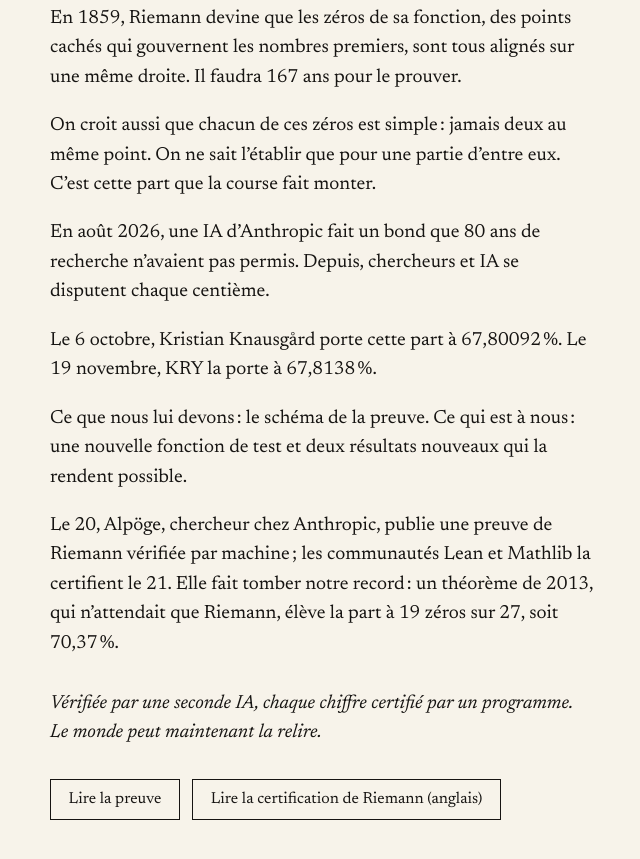
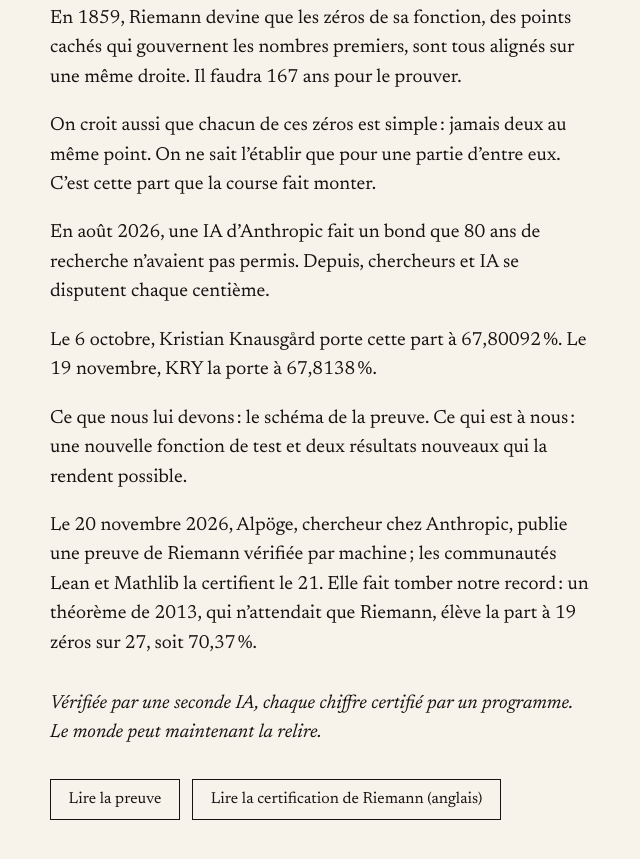
Before and after one commit to Yayamiii/Myr, a plain HTML site: page course.html in a window 1280 px wide. Shown: the part 167-1026 px from the top of the page, without its empty margins (318-958 px from the left). Drawn offline with Linux system fonts and the light colour scheme.

Commit message:
Au mot de Kais (« dans le aller plus loin du record, mets 20 novembre 2026 au lieu de 20 », frappe corrigée ; « push ») : passerelle « La course », « Le 20 novembre 2026, Alpöge, chercheur chez Anthropic, publie une preuve de Riemann vérifiée par machine » au lieu de « Le 20, Alpöge » ; anglais aussi (« On November 20, 2026, Alpöge » au lieu de « On the 20th »)
Co-Authored-By: Claude Opus 5.5 <noreply@anthropic.com>

```diff
--- a/course.html
+++ b/course.html
@@ -15,7 +15,7 @@
 <p>En août 2026, une IA d’Anthropic fait un bond que 80 ans de recherche n’avaient pas permis. Depuis, chercheurs et IA se disputent chaque centième.</p>
 <p>Le 6 octobre, Kristian Knausgård porte cette part à 67,80092 %. Le 19 novembre, KRY la porte à 67,8138 %.</p>
 <p>Ce que nous lui devons : le schéma de la preuve. Ce qui est à nous : une nouvelle fonction de test et deux résultats nouveaux qui la rendent possible.</p>
-<p>Le 20, Alpöge, chercheur chez Anthropic, publie une preuve de Riemann vérifiée par machine ; les communautés Lean et Mathlib la certifient le 21. Elle fait tomber notre record : un théorème de 2013, qui n’attendait que Riemann, élève la part à 19 zéros sur 27, soit 70,37 %.</p>
+<p>Le 20 novembre 2026, Alpöge, chercheur chez Anthropic, publie une preuve de Riemann vérifiée par machine ; les communautés Lean et Mathlib la certifient le 21. Elle fait tomber notre record : un théorème de 2013, qui n’attendait que Riemann, élève la part à 19 zéros sur 27, soit 70,37 %.</p>
 <p class="statut">Vérifiée par une seconde IA, chaque chiffre certifié par un programme. Le monde peut maintenant la relire.</p>
 <p class="boutons"><a class="bouton" href="pieces/Note_trois_comptes.pdf">Lire la preuve</a><a class="bouton" href="https://leanprover-community.github.io/blog/posts/riemann-hypothesis/">Lire la certification de Riemann (anglais)</a></p>
 </main>
```
Also changed, not shown: en/course.html (+1 -1 lines).
